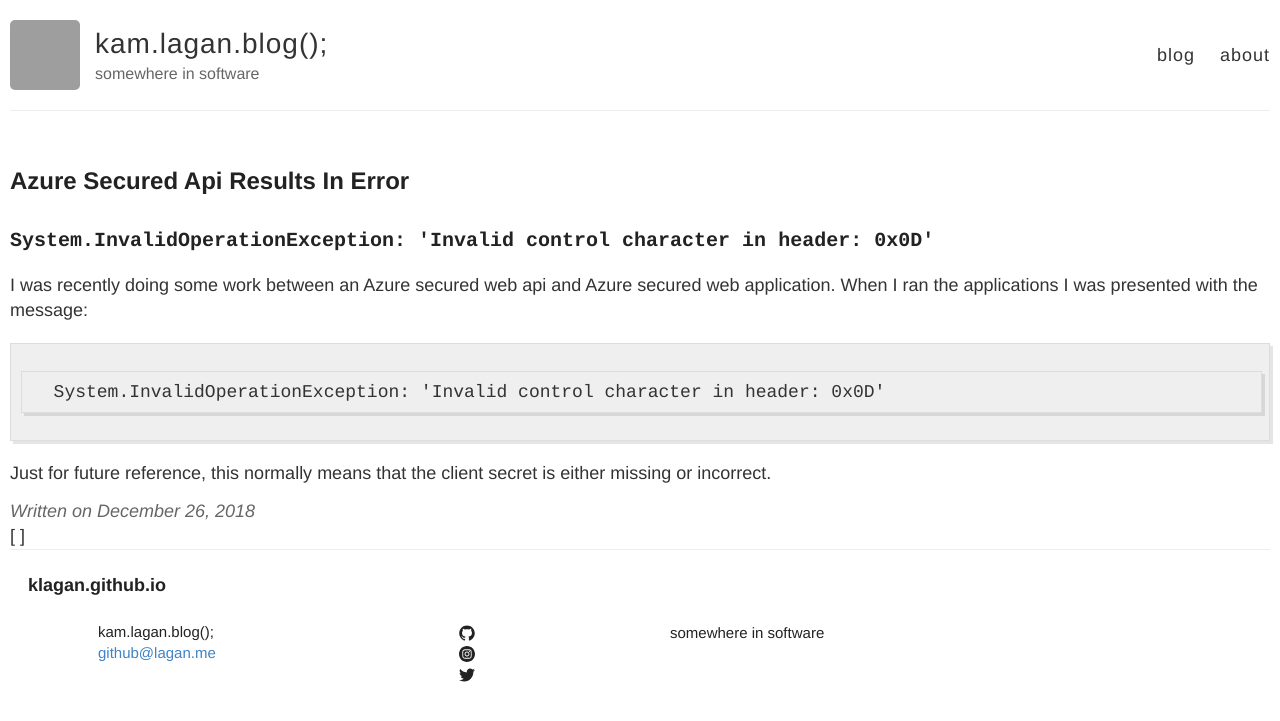
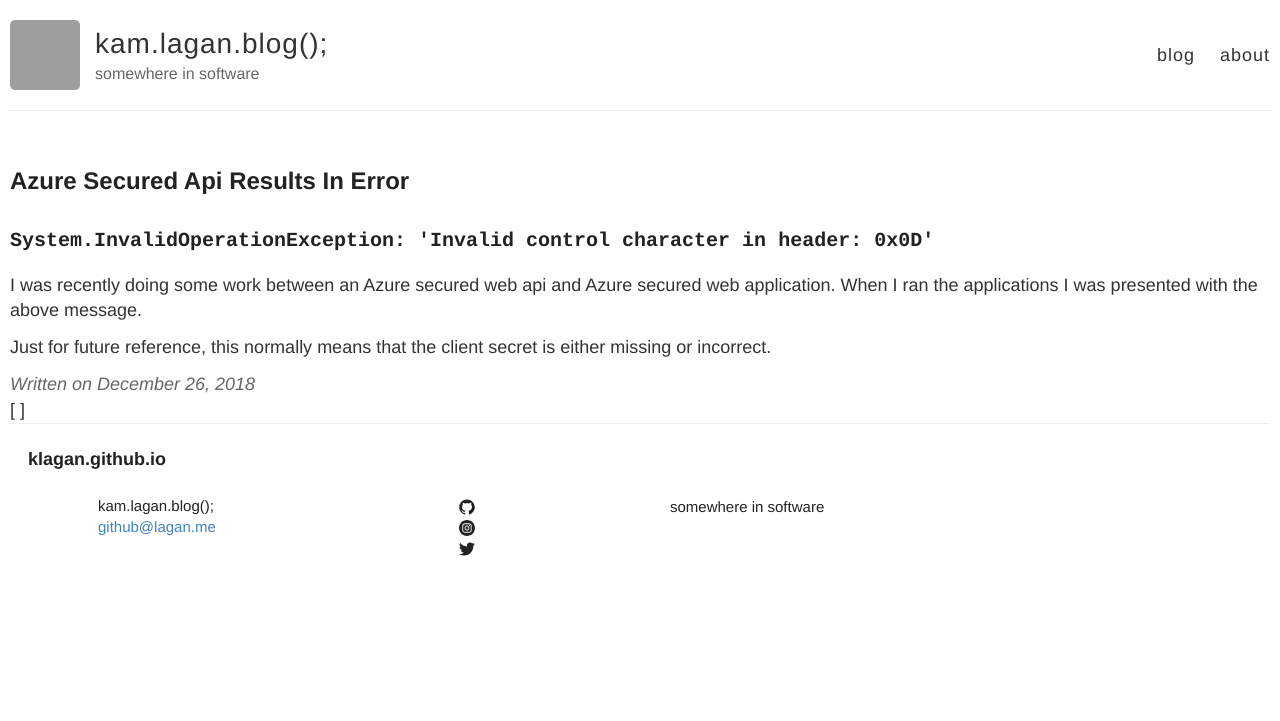
Before and after one commit to klagan/klagan.github.io, a Jekyll site: the page built from _posts/2018-12-26-azure-secured-api-results-in-error.md, in a window 1280 px wide. Shown: the top 721 px of the page. Built offline with Jekyll 4.4.1, drawn with Linux system fonts in a browser that asks for light colours; our own code applies the rules of GitHub Pages for plain Markdown files; grey boxes are pictures that could not be loaded.

Commit message:
Update 2018-12-26-azure-secured-api-results-in-error.md

````diff
--- a/_posts/2018-12-26-azure-secured-api-results-in-error.md
+++ b/_posts/2018-12-26-azure-secured-api-results-in-error.md
@@ -4,10 +4,6 @@
 ## `System.InvalidOperationException: 'Invalid control character in header: 0x0D'`
 
 
-I was recently doing some work between an Azure secured web api and Azure secured web application.  When I ran the applications I was presented with the message:
-
-```
-  System.InvalidOperationException: 'Invalid control character in header: 0x0D'
-```
+I was recently doing some work between an Azure secured web api and Azure secured web application.  When I ran the applications I was presented with the above message.
 
 Just for future reference, this normally means that the client secret is either missing or incorrect.
````
